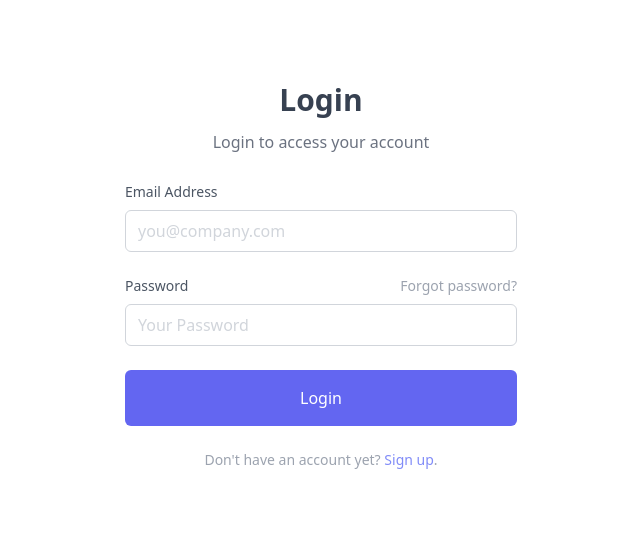
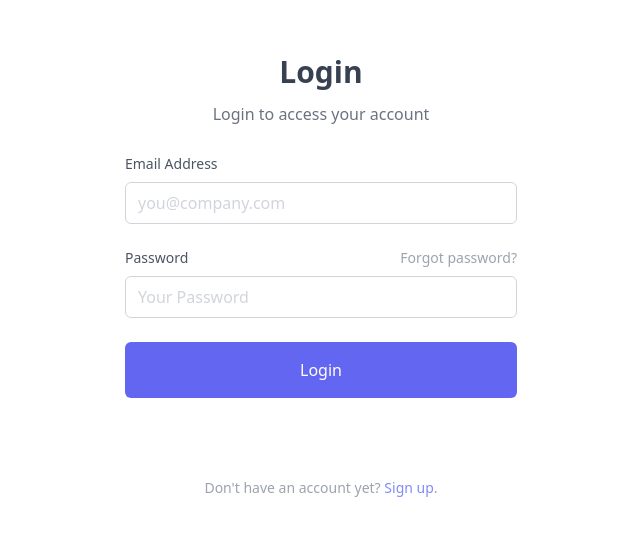
Before and after one commit to MatthewCYLau/python-fear-greed-client, a React (Vite) app: page /login in a window 1280 px wide. Shown: the part 124-660 px from the top of the page, without its empty margins (319-959 px from the left). Built offline with nearby package versions, Linux system fonts and the light colour scheme; no server answers.

Commit message:
feat: login with Google

```diff
--- a/package.json
+++ b/package.json
@@ -10,6 +10,7 @@
     "test": "jest"
   },
   "dependencies": {
+    "@react-oauth/google": "^0.12.1",
     "@types/d3": "^7.4.0",
     "@types/uuid": "^9.0.2",
     "axios": "^1.4.0",
--- a/src/main.tsx
+++ b/src/main.tsx
@@ -1,11 +1,14 @@
 import React from 'react'
 import ReactDOM from 'react-dom'
+import { GoogleOAuthProvider } from '@react-oauth/google'
 import './App.css'
 import App from './App'
 
 ReactDOM.render(
-  <React.StrictMode>
-    <App />
-  </React.StrictMode>,
+  <GoogleOAuthProvider clientId="">
+    <React.StrictMode>
+      <App />
+    </React.StrictMode>
+  </GoogleOAuthProvider>,
   document.getElementById('root')
 )
--- a/src/pages/login/index.tsx
+++ b/src/pages/login/index.tsx
@@ -6,6 +6,7 @@ import { Token } from '../../types'
 import { ActionType as AuthActionType } from '../../store/auth/action-types'
 import { ActionType as AlertActionType } from '../../store/alert/action-types'
 import { Link, useNavigate } from 'react-router-dom'
+import { GoogleLogin, CredentialResponse } from '@react-oauth/google'
 
 interface Values {
   email: string
@@ -21,6 +22,10 @@ const LoginPage = (): ReactElement => {
   const { state, dispatch } = useContext(Store)
   const onChange = (e: ChangeEvent<HTMLInputElement>) => {
     setFormValues({ ...formValues, [e.target.name]: e.target.value })
+  }
+
+  const responseMessage = (response: CredentialResponse) => {
+    console.log(response)
   }
 
   const submitHandler = async (e: React.SyntheticEvent) => {
@@ -114,7 +119,8 @@ const LoginPage = (): ReactElement => {
                   Login
                 </button>
               </div>
-              <p className="text-sm text-center text-gray-400">
+              <GoogleLogin onSuccess={responseMessage} />
+              <p className="text-sm text-center text-gray-400 mt-4">
                 Don&#x27;t have an account yet?{' '}
                 <Link
                   className="text-indigo-400 focus:outline-none focus:underline focus:text-indigo-500 dark:focus:border-indigo-800"
```
Also changed, not shown: 1 other file (tests, documents, lock files or other folders).
